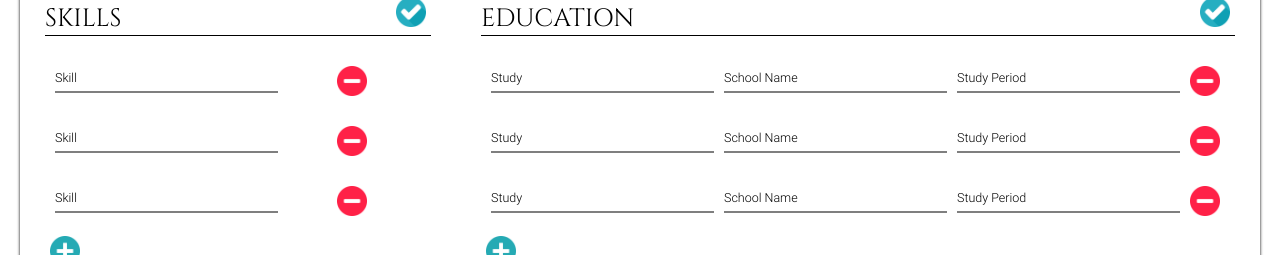
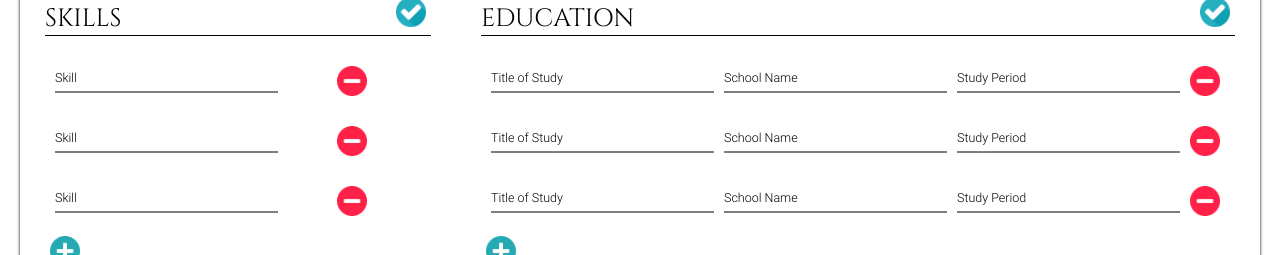
Before and after one commit to NestorNebula/cv-application, a React (Vite) app: page / in a window 1280 px wide. Shown: the part 344-599 px from the top of the page. Built offline with nearby package versions, Linux system fonts and the light colour scheme.

Commit message:
refactor: change study name

```diff
--- a/src/components/Form.jsx
+++ b/src/components/Form.jsx
@@ -28,7 +28,7 @@ function Form({ type, id, submit, cvsubmit = false }) {
   const education = [
     {
       content: 'study',
-      label: 'Study',
+      label: 'Title of Study',
       type: 'input',
     },
     {
```
